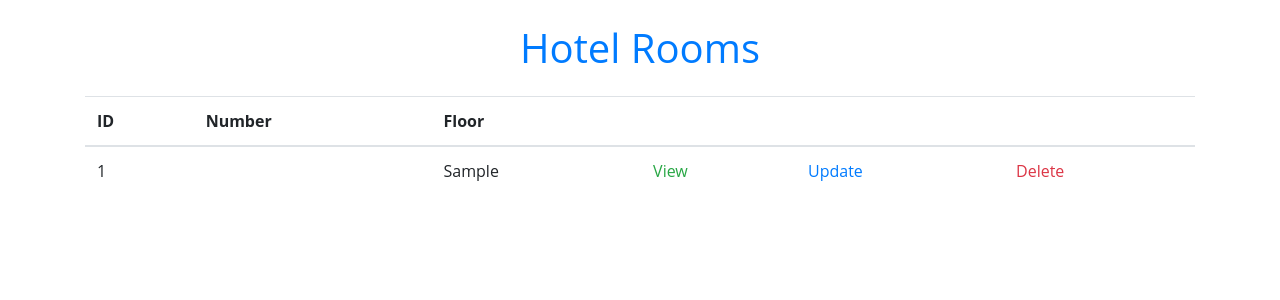
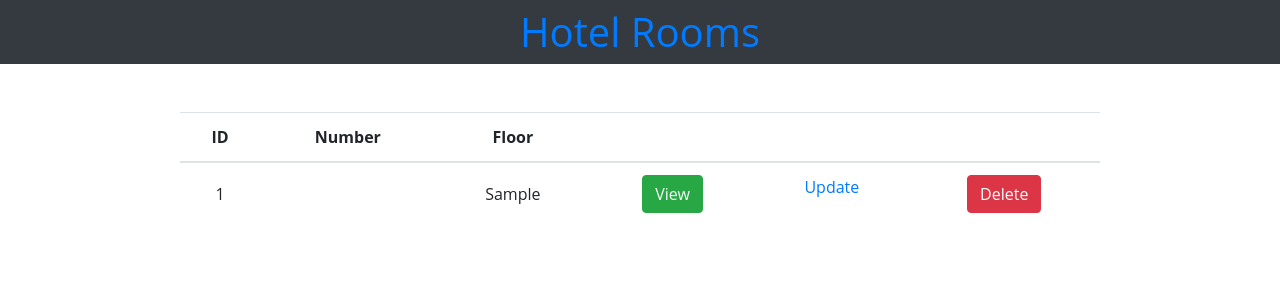
Before and after one commit to Vincenzo-Laveneziana/php-hotel-crud, a PHP site: page / in a window 1280 px wide. Shown: the top 300 px of the page. Run offline with PHP 8.4, Linux system fonts and the light colour scheme; tables that the repository leaves empty or names only in its code hold one stand-in row (values such as "Sample post"); data that the repository does not hold is empty.

Commit message:
delete complete

```diff
--- a/env-example.php
+++ b/env-example.php
@@ -5,3 +5,8 @@ $server_name = "server";
 $username = "user";
 $password = "inps";
 $db_name = "database";
+
+//App info
+$host = "http://localhost/";
+$folder = "php-hotel-crud/";
+$base_path = $host . $folder;
--- a/index.php
+++ b/index.php
@@ -6,24 +6,32 @@
 ?>
 
 
-<!-- body -->
-<header class="my-4">
+<!-- Header -->
+<header class="mb-5 bg-dark">
   <div class="container">
-    <h1 class="text-primary text-center">Hotel Rooms</h1>
+    <h1 class="text-primary text-center py-2">Hotel Rooms</h1>
   </div>
 </header>
 
+<?php //allert
+  if( !empty( $_GET['del'])){ ?>
+    <div class="alert alert-success">
+      Stanza cancellata con successo
+    </div>
+
+  <?php } ?>
 
 
+<!-- Main -->
 <main class="container">
   <div class="row">
-    <div class="col-12">
+    <div class="col-10 m-auto">
       <table class="table">
         <thead>
           <tr>
-            <th>ID</th>
-            <th>Number</th>
-            <th>Floor</th>
+            <th class="text-center ">ID</th>
+            <th class="text-center">Number</th>
+            <th class="text-center">Floor</th>
             <th></th>
             <th></th>
             <th></th>
@@ -34,14 +42,19 @@
           if(!empty($rooms)){
               foreach($rooms as $room){ ?>
                 <tr>
-                  <td><?php echo $room['id']; ?></td>
-                  <td><?php echo $room['room_number']; ?></td>
-                  <td><?php echo $room['floor']; ?></td>
-                  <td>
-                    <a class="text-success" href="./show.php?id=<?php echo $room['id']; ?>">View</a>
+                  <td class="text-center align-middle"><?php echo $room['id']; ?></td>
+                  <td class="text-center align-middle"><?php echo $room['room_number']; ?></td>
+                  <td class="text-center align-middle"><?php echo $room['floor']; ?></td>
+                  <td class="text-center" >
+                    <a class="text-light btn btn-success" href="./show.php?id=<?php echo $room['id']; ?>">View</a>
                   </td>
-                  <td class="text-primary">Update</td>
-                  <td class="text-danger">Delete</td>
+                  <td class="text-center text-primary ">Update</td>
+                  <td class="text-center text-danger">
+                    <form action="partials/delete/server.php" method="POST">
+                      <input type="hidden" name="id" value="<?php echo $room['id']; ?>">
+                      <input class="btn btn-danger" type="submit" value="Delete">
+                    </form>
+                  </td>
                 </tr>
 
               <?php }
--- a/partials/templates/footer.php
+++ b/partials/templates/footer.php
@@ -1,5 +1,8 @@
+<?php
+  include_once __DIR__ . '/../../env.php';
+?>
 <!-- JS -->
-<script src="dist/js/main.js"></script>
+<script src="<?php echo $base_path; ?>dist/js/main.js"></script>
 
 </body>
 </html>
--- a/partials/templates/head.php
+++ b/partials/templates/head.php
@@ -1,9 +1,13 @@
+<?php
+  include_once __DIR__ . '/../../env.php';
+?>
+
 <!DOCTYPE html>
 <html lang="en">
 <head>
   <meta charset="UTF-8">
   <meta name="viewport" content="width=device-width, initial-scale=1.0">
-  <title>Document</title>
-  <link rel="stylesheet" href="dist/css/main.css">
+  <title>Boolean Hotel</title>
+  <link rel="stylesheet" href=" <?php echo $base_path; ?>dist/css/main.css">
 </head>
 <body>
```
Also changed, not shown: partials/delete/server.php (added, +25 -0 lines), partials/templates/header.php (added, +15 -0 lines), show.php (+5 -6 lines).
